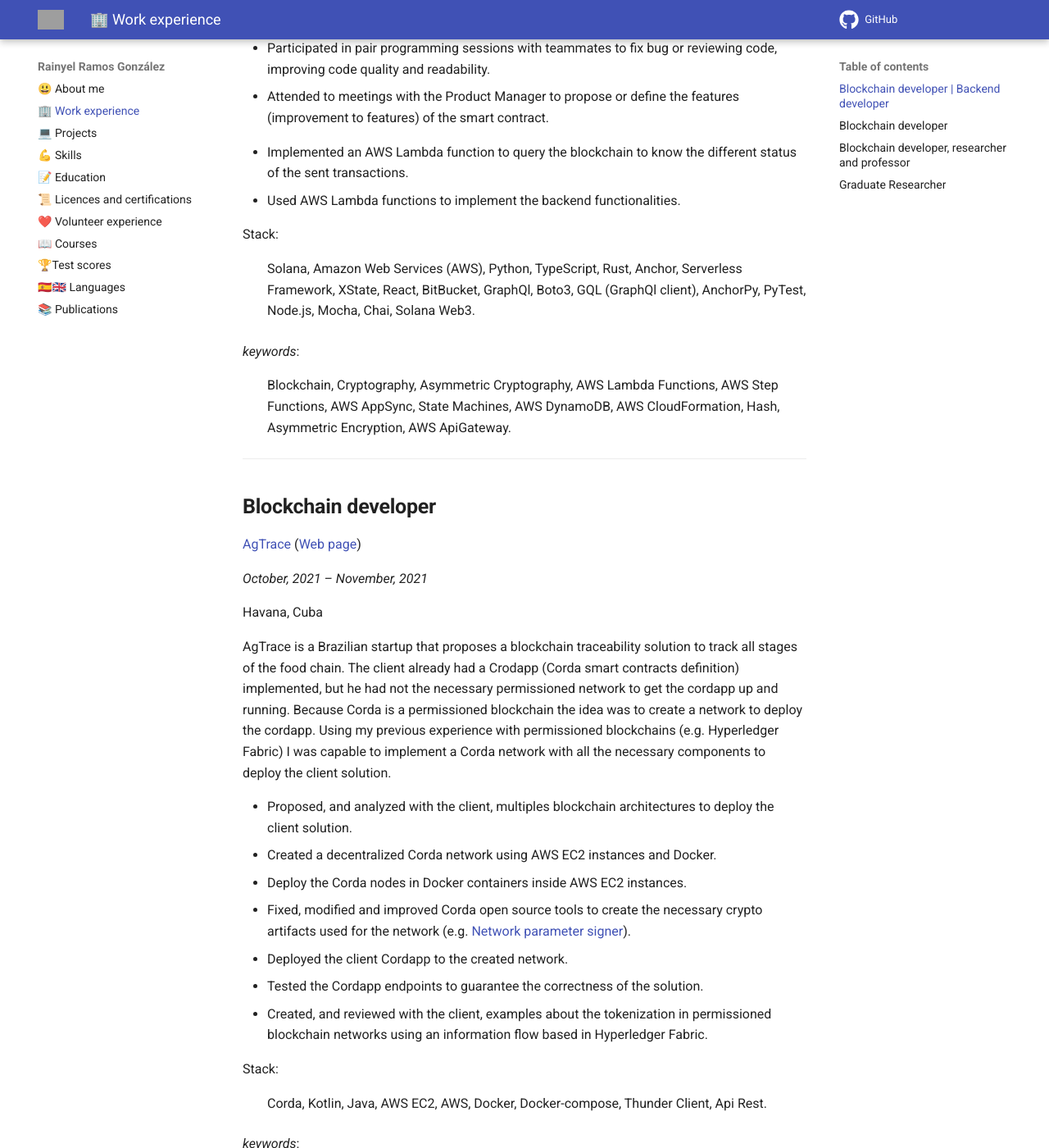
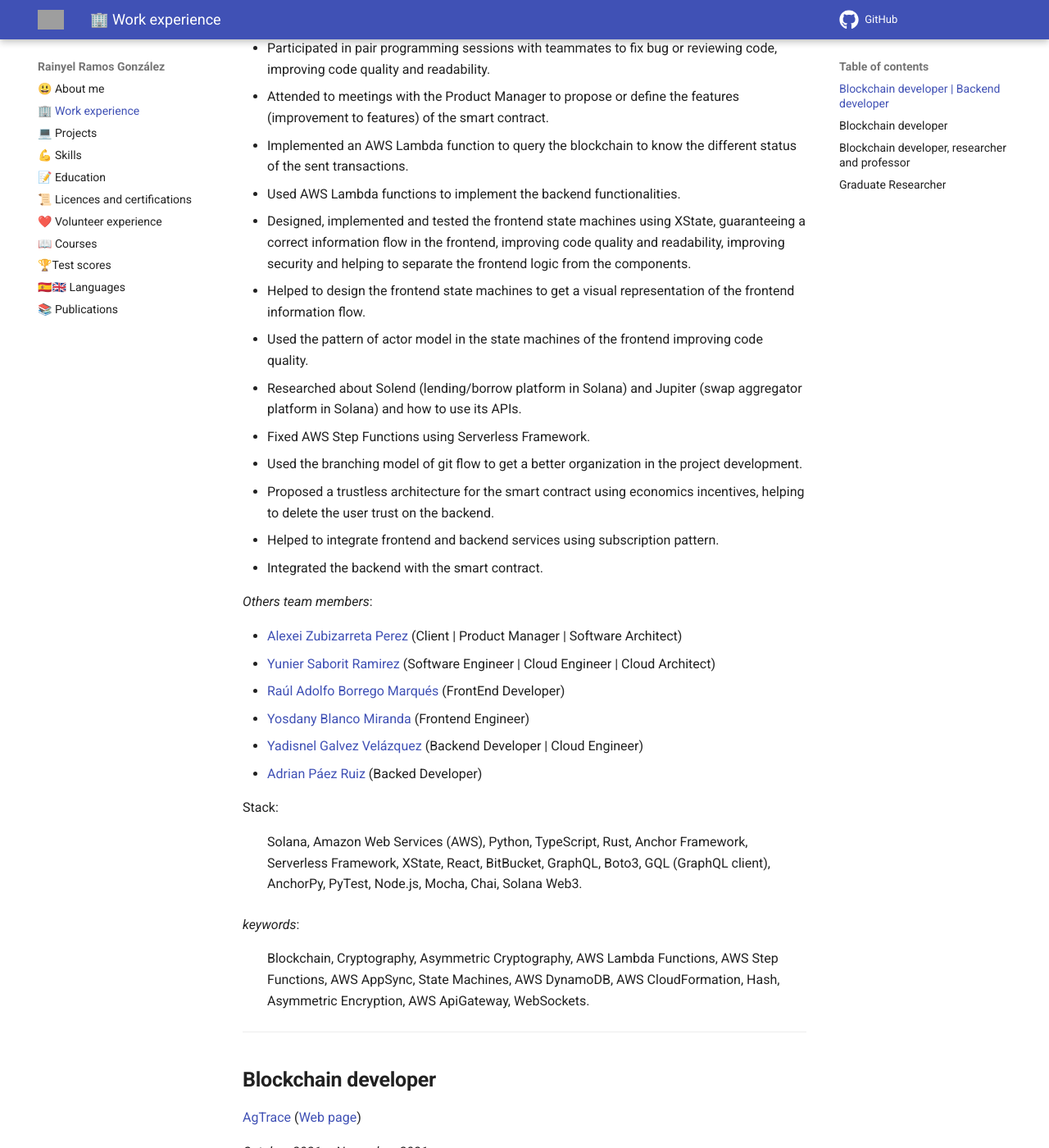
Before and after one commit to rayniel95/rayniel95.github.io, an MkDocs documentation site: the page built from docs/work_experience/work_experience.md, in a window 1280 px wide and 1400 px high, scrolled down 893 px. Shown: the whole window at 82% size. Built offline with MkDocs 1.6.1 and Material for MkDocs 9.7.7, drawn with Linux system fonts in a browser that asks for light colours; some of the changed text lies outside the part shown; grey boxes are pictures that could not be loaded.

Commit message:
extend task

```diff
--- a/docs/work_experience/work_experience.md
+++ b/docs/work_experience/work_experience.md
@@ -18,20 +18,40 @@ Elasbit is a Chilean company that had the idea to create a NFT collection and so
 - Tested the smart contract to guarantee the correctness of the solution.
 - Participated in pair programming sessions with teammates to fix bug or reviewing code, improving code quality and readability.
 - Attended to meetings with the Product Manager to propose or define the features (improvement to features) of the smart contract.
-<!-- - Fixed aws step functions code, improve readability of this -->
 - Implemented an AWS Lambda function to query the blockchain to know the different status of the sent transactions.
 - Used AWS Lambda functions to implement the backend functionalities.
-<!-- add the solend and jupiter work, xstate -->
-<!-- extend this -->
-<!-- proposed a trusless architecture for the smart contract, helping to delete the user trust on the backend, extend this, add actor model etc. -->
+- Designed, implemented and tested the frontend state machines using XState, guaranteeing a correct information flow in the frontend, improving code quality and readability, improving security and helping to separate the frontend logic from the components.
+- Helped to design the frontend state machines to get a visual representation of the frontend information flow.
+- Used the pattern of actor model in the state machines of the frontend improving code quality.
+- Researched about Solend (lending/borrow platform in Solana) and Jupiter (swap aggregator platform in Solana) and how to use its APIs.
+- Fixed AWS Step Functions using Serverless Framework.
+- Used the branching model of git flow to get a better organization in the project development.
+- Proposed a trustless architecture for the smart contract using economics incentives, helping to delete the user trust on the backend.
+- Helped to integrate frontend and backend services using subscription pattern.
+- Integrated the backend with the smart contract.
+
+*Others team members*:
+<!-- maybe extend this with more public profiles? -->
+- [Alexei Zubizarreta Perez][13534660307270064242] (Client | Product Manager | Software Architect)
+- [Yunier Saborit Ramirez][4717740148338514572] (Software Engineer | Cloud Engineer | Cloud Architect)
+- [Raúl Adolfo Borrego Marqués][6791920054263918469] (FrontEnd Developer)
+- [Yosdany Blanco Miranda][14043378700231257559] (Frontend Engineer)
+- [Yadisnel Galvez Velázquez][17304740910670422272] (Backend Developer | Cloud Engineer)
+- [Adrian Páez Ruiz][2392998612686244556] (Backed Developer)
 
 Stack:
-: Solana, Amazon Web Services (AWS), Python, TypeScript, Rust, Anchor, Serverless Framework, XState, React, BitBucket, GraphQl, Boto3, GQL (GraphQl client), AnchorPy, PyTest, Node.js, Mocha, Chai, Solana Web3.
+: Solana, Amazon Web Services (AWS), Python, TypeScript, Rust, Anchor Framework, Serverless Framework, XState, React, BitBucket, GraphQL, Boto3, GQL (GraphQL client), AnchorPy, PyTest, Node.js, Mocha, Chai, Solana Web3.
 <!-- extend the keywords section -->
 *keywords*:
-: Blockchain, Cryptography, Asymmetric Cryptography, AWS Lambda Functions, AWS Step Functions, AWS AppSync, State Machines, AWS DynamoDB, AWS CloudFormation, Hash, Asymmetric Encryption, AWS ApiGateway.
+: Blockchain, Cryptography, Asymmetric Cryptography, AWS Lambda Functions, AWS Step Functions, AWS AppSync, State Machines, AWS DynamoDB, AWS CloudFormation, Hash, Asymmetric Encryption, AWS ApiGateway, WebSockets.
 
 [13867795755687497761]: https://www.linkedin.com/company/elasbit/
+[4717740148338514572]: https://www.linkedin.com/in/yunier-saborit-ram%C3%ADrez-52133a84/
+[13534660307270064242]: https://www.linkedin.com/in/alexei-zubizarreta-p%C3%A9rez-906ba68/
+[6791920054263918469]: https://www.linkedin.com/in/ra%C3%BAl-adolfo-borrego-marqu%C3%A9s-85940019b/
+[14043378700231257559]: https://www.linkedin.com/in/yosdanybm/
+[17304740910670422272]: https://www.linkedin.com/in/yadisnel/
+[2392998612686244556]: https://www.linkedin.com/in/adrianpaez/
 
 ---
 
@@ -54,6 +74,10 @@ AgTrace is a Brazilian startup that proposes a blockchain traceability solution
 - Tested the Cordapp endpoints to guarantee the correctness of the solution.
 - Created, and reviewed with the client, examples about the tokenization in permissioned blockchain networks using an information flow based in Hyperledger Fabric.
 <!-- add that was established a constant communication between the client and me, i continuosly propose new features and improvements to my proposed solution and to the client solution -->
+*Others team members*:
+
+- [Andre Maltz Turkienicz][11922009634060010792] (Client)
+- [Alberto Tormos Leiva][15324297663112323547] (Client)
 
 Stack:
 : Corda, Kotlin, Java, AWS EC2, AWS, Docker, Docker-compose, Thunder Client, Api Rest.
```
Also changed, not shown: other parts of docs/work_experience/work_experience.md (+2 -0 lines), template.md (+2 -1 lines), 1 other file.
